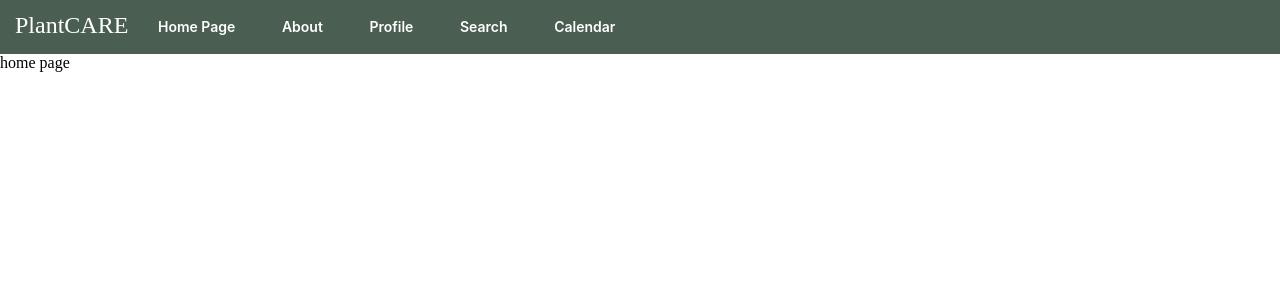
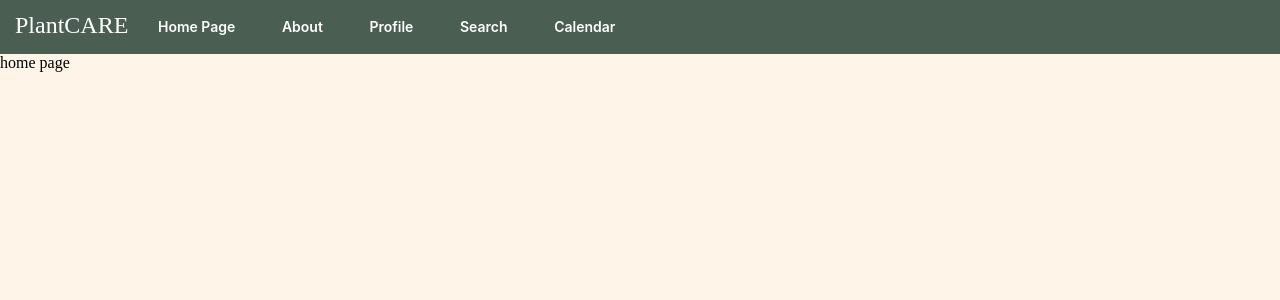
Before and after one commit to essence-666/fontend-project, a Next.js app: page / in a window 1280 px wide. Shown: the top 300 px of the page. Built offline with nearby package versions, Linux system fonts and the light colour scheme.

Commit message:
feat(body): add background color

```diff
--- a/src/app/globals.css
+++ b/src/app/globals.css
@@ -1,5 +1,6 @@
 body {
   margin: 0;
+  background-color: #fff4e8;
 }
 
 header {
```
